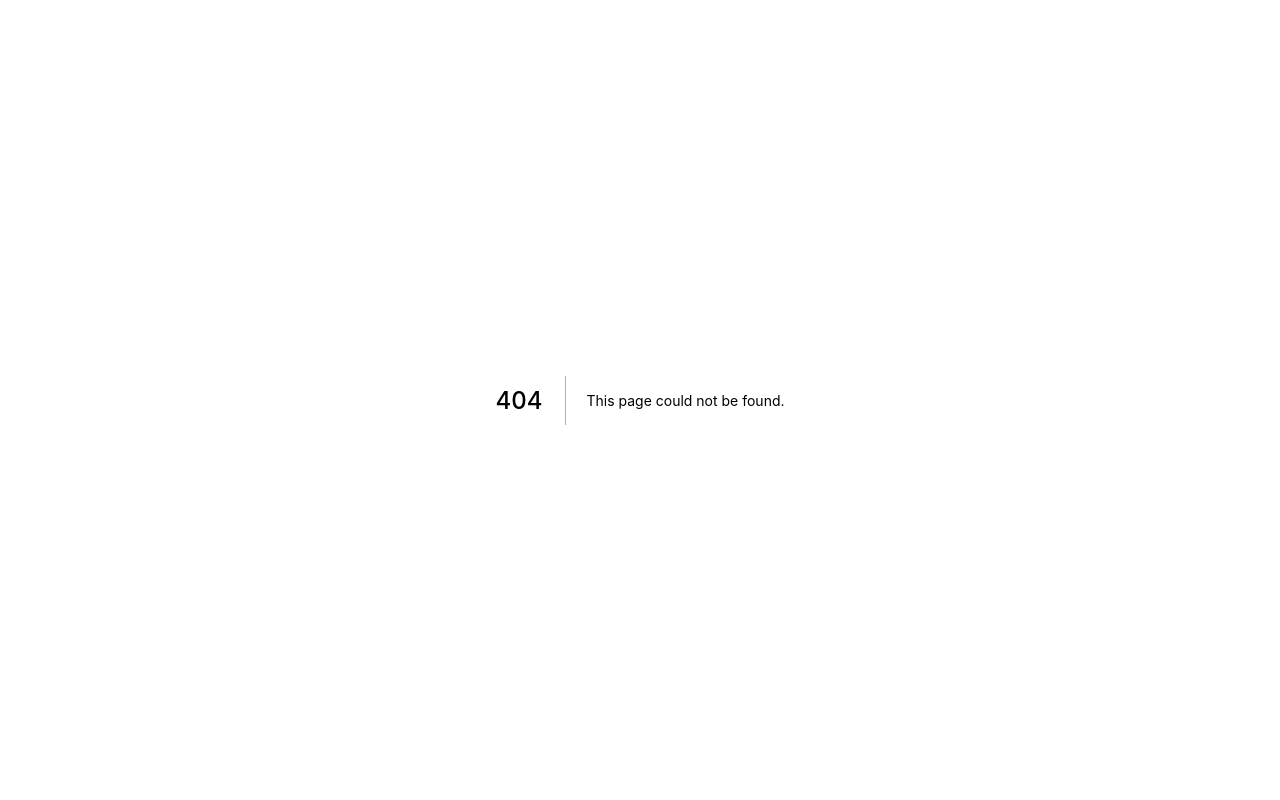
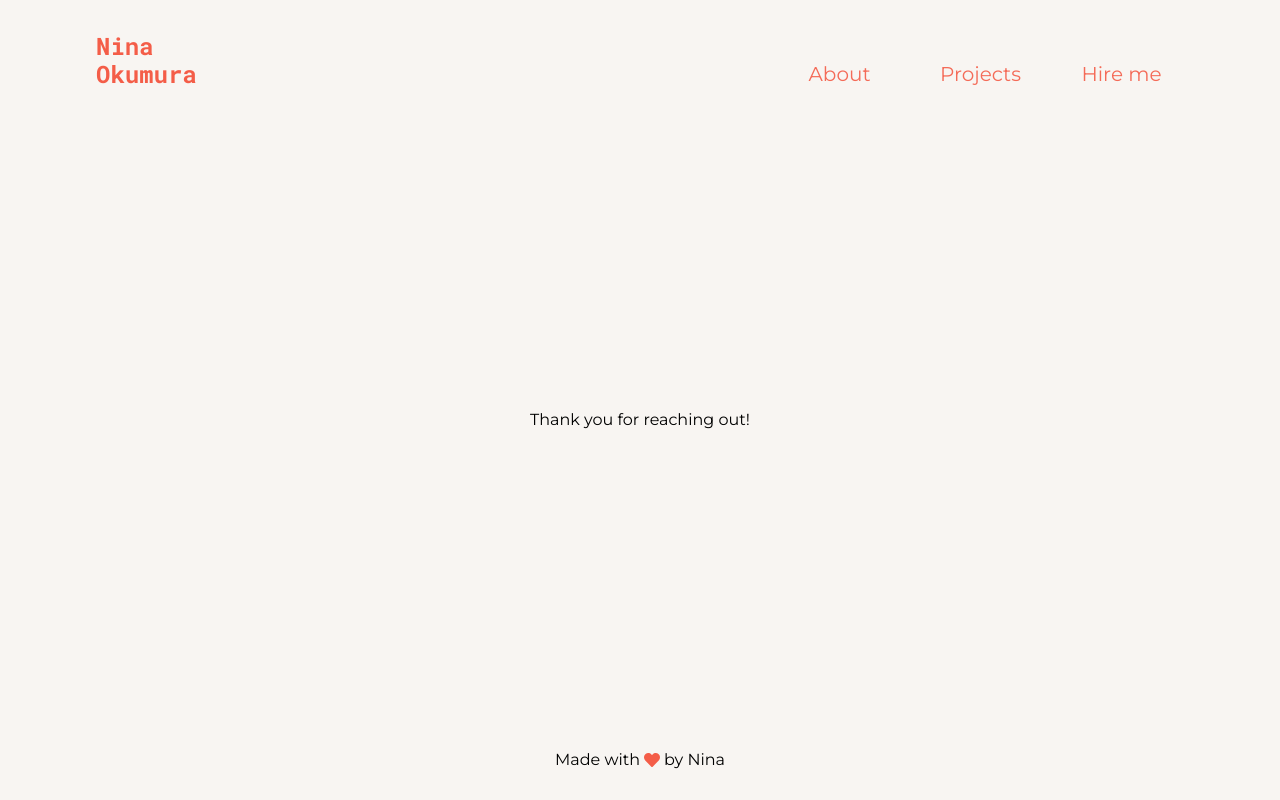
Before and after one commit to ninaokumura/portfolio-next, a Next.js app: page /success in a window 1280 px wide. Before the commit this address had no page. Built offline with nearby package versions, Linux system fonts and the light colour scheme.

Commit message:
create success page

```diff
--- a/components/Form.tsx
+++ b/components/Form.tsx
@@ -61,7 +61,7 @@ export default function ContactForm() {
         className="mb-4 rounded bg-beige px-8 pt-6 pb-8 "
         name="contact"
         method="POST"
-        action="/contact"
+        action="/success"
         data-netlify="true"
       >
         <p>
--- /dev/null
+++ b/pages/success.tsx
@@ -0,0 +1,9 @@
+import MainLayout from '../layouts/MainLayout'
+
+export default function Success() {
+  return (
+    <MainLayout title="Thank you for reaching out!">
+      <h1>Thank you for reaching out!</h1>
+    </MainLayout>
+  )
+}
```
